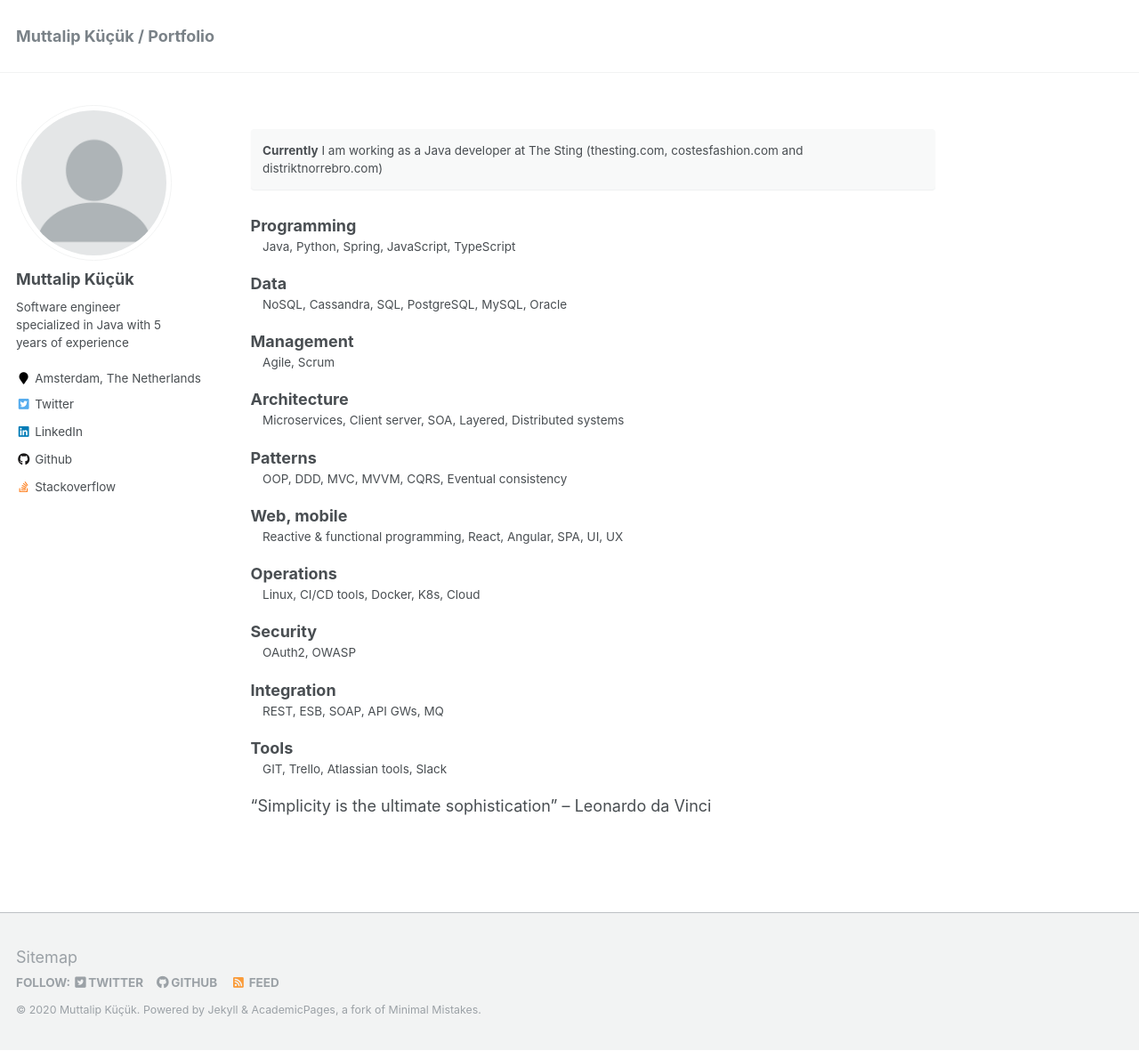
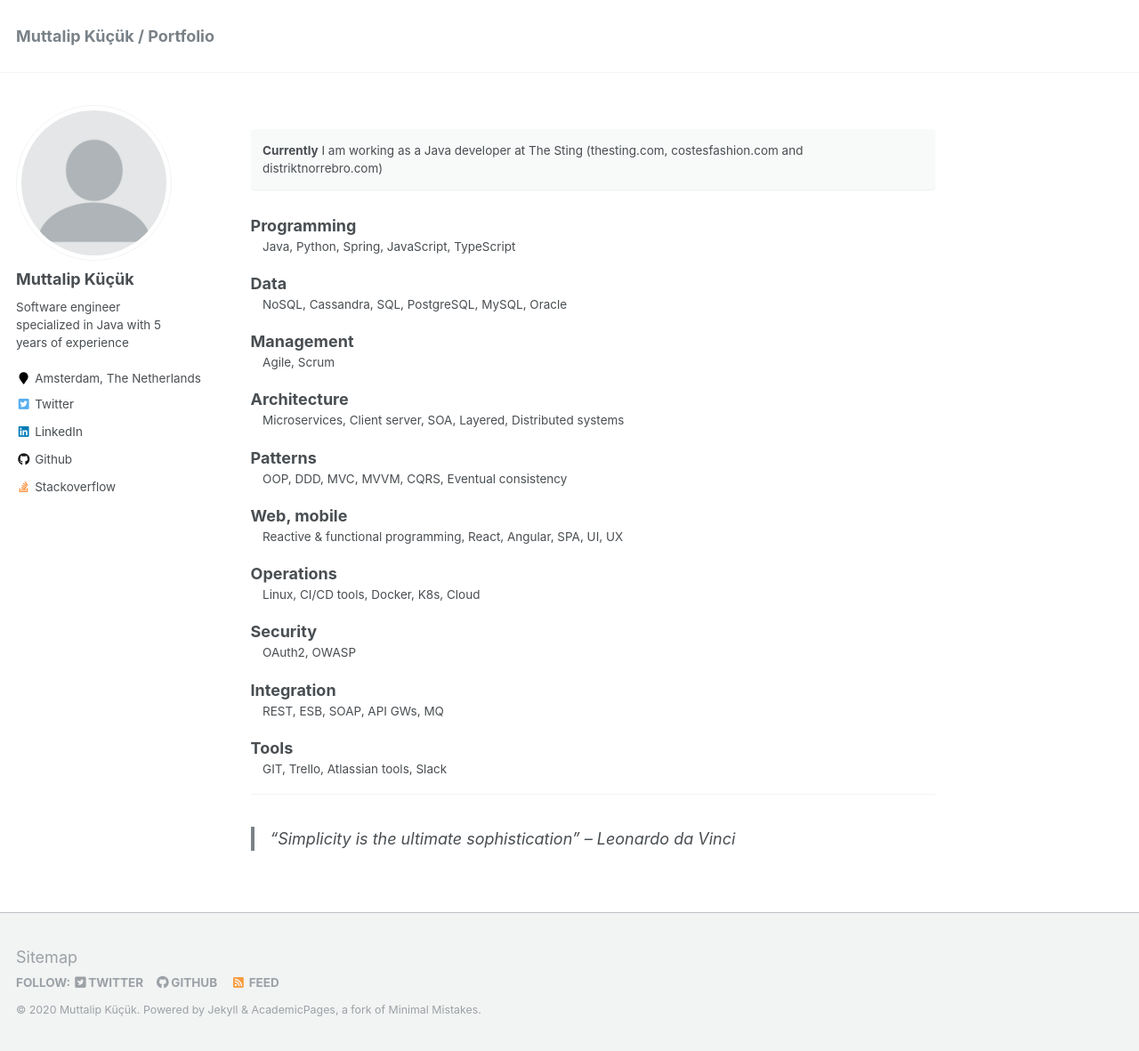
Before and after one commit to muttalipkucuk/muttalipkucuk.github.io, a Jekyll site: the page built from _pages/home.md, in a window 1280 px wide and 1181 px high. Shown: the whole window at 89% size. Built offline with Jekyll 4.4.1, drawn with Linux system fonts in a browser that asks for light colours.

Commit message:
Horizontal line

```diff
--- a/_pages/home.md
+++ b/_pages/home.md
@@ -40,5 +40,6 @@ Integration
 Tools
 :   GIT, Trello, Atlassian tools, Slack
 
+---
 
-<q>Simplicity is the ultimate sophistication</q> &#8211; Leonardo da Vinci
+> <q>Simplicity is the ultimate sophistication</q> &#8211; Leonardo da Vinci
```
